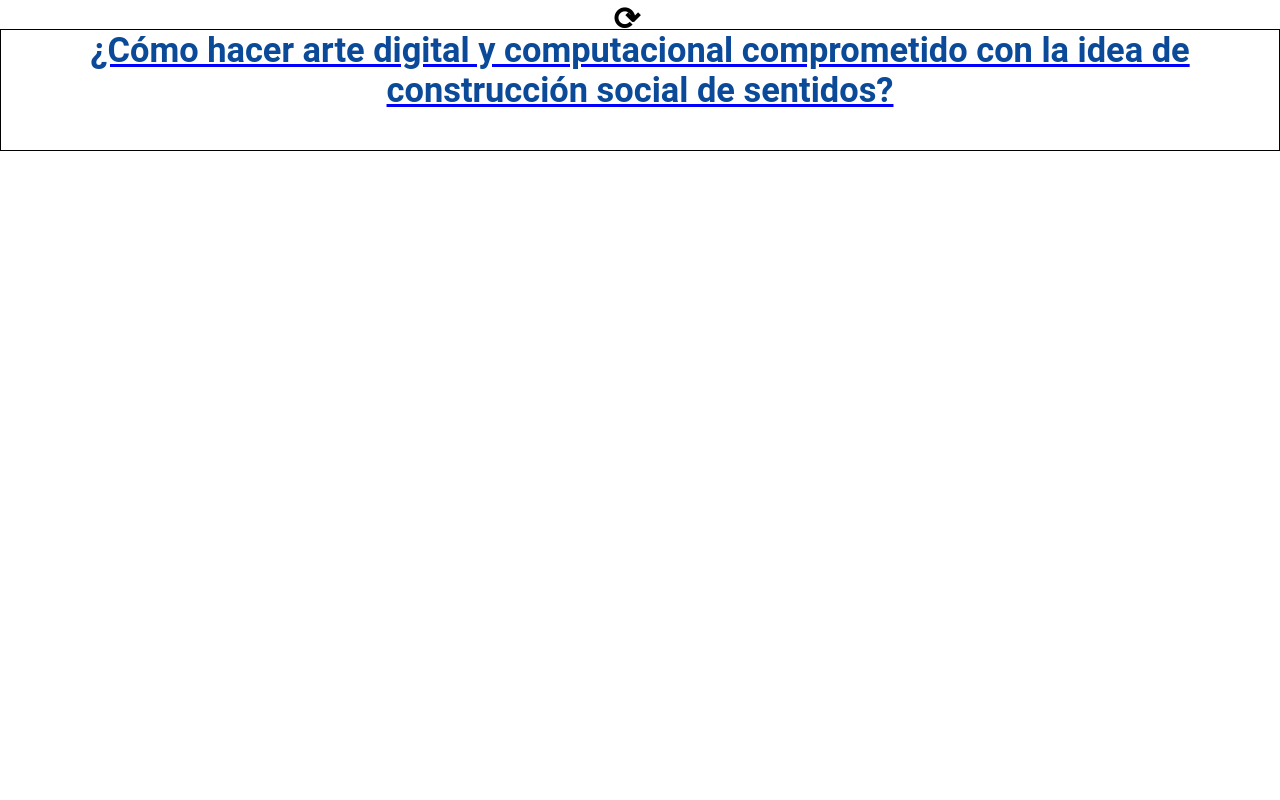
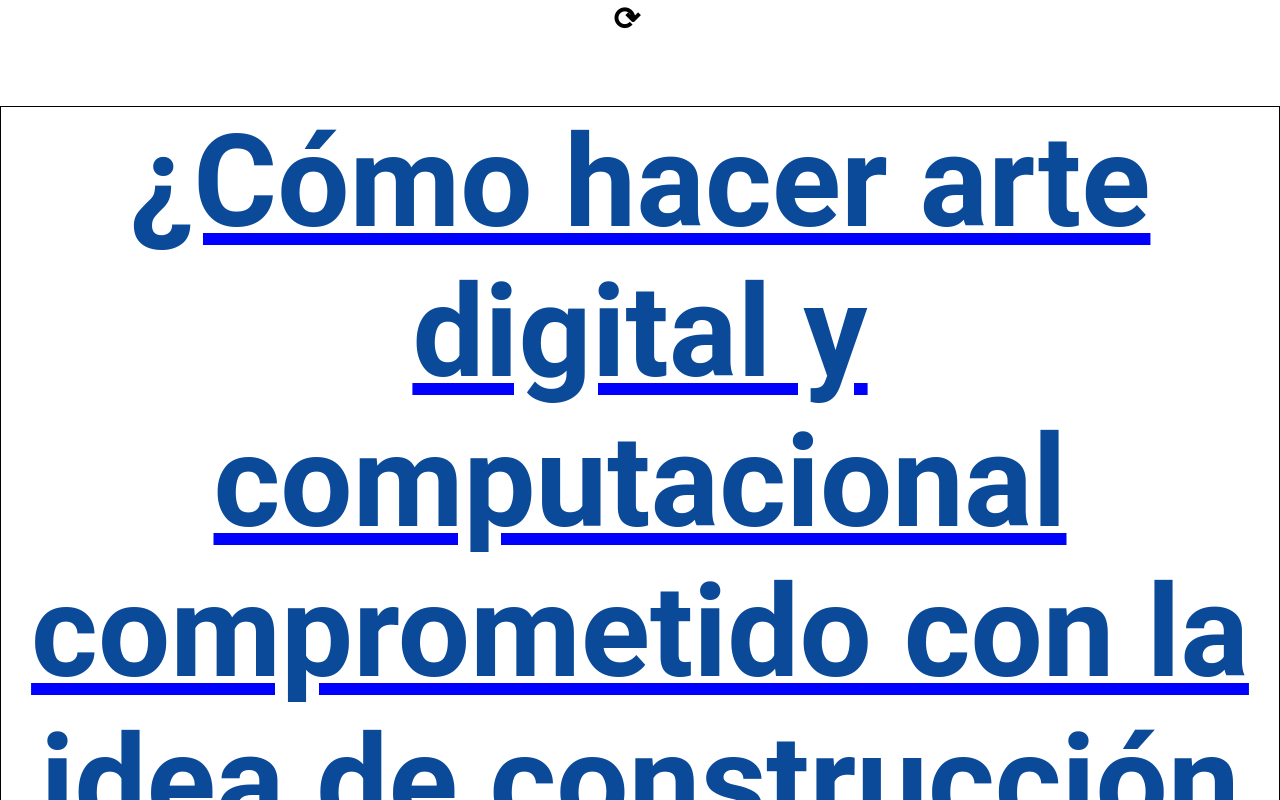
Before and after one commit to karen-pal/construccion, a plain HTML site: page index.html in a window 1280 px wide. Shown: the top 800 px of the page. Drawn offline with Linux system fonts and the light colour scheme.

Commit message:
intento2

```diff
--- a/index.html
+++ b/index.html
@@ -28,10 +28,9 @@
             color:#0b4999;
           border: 1px solid black;
 
-          font-size: 3.3vw;
         text-decoration: underline  blue;   /* Subrayado rojo ondulado */
         cursor: pointer;
-          font-size: 4.3vh;
+          font-size: 8rem;
 
         }
         #preguntas:after {
```
